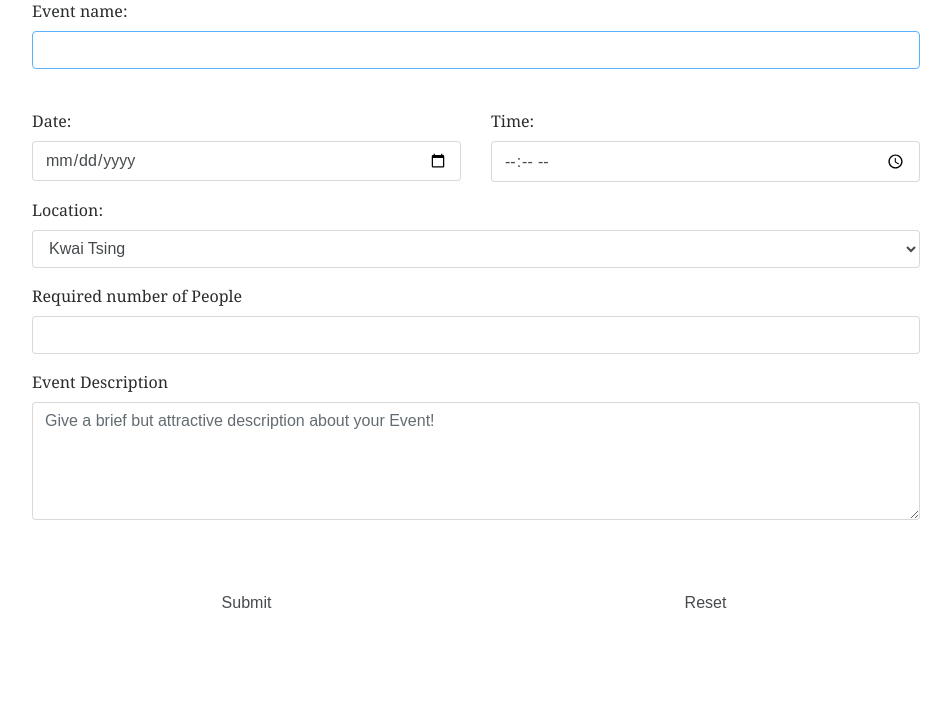
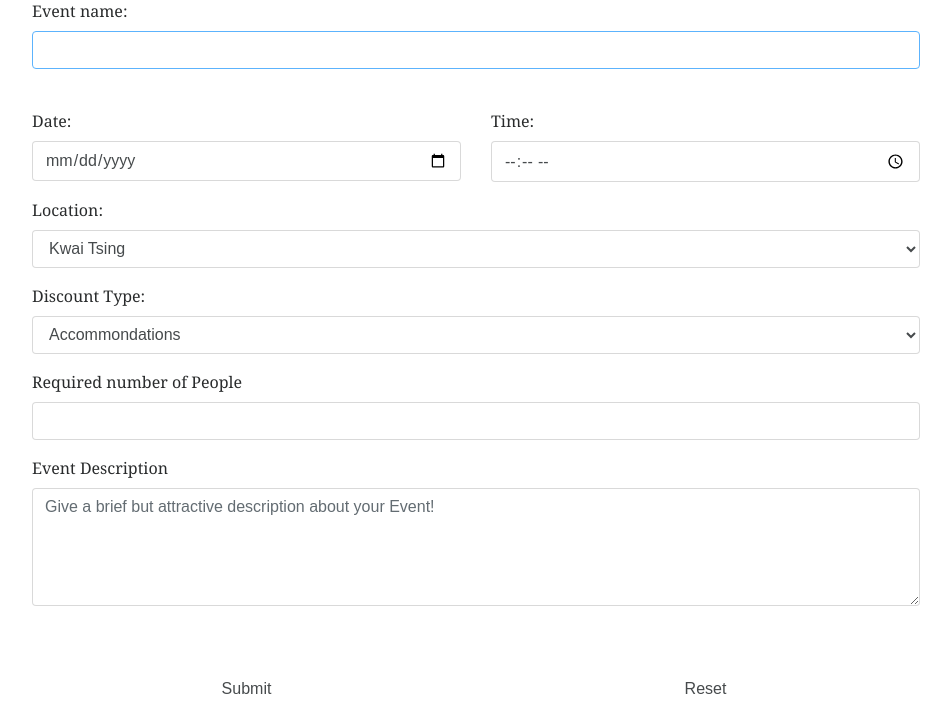
Before and after one commit to GinyWang/2021Hack-1, a Flask app: page /create_room in a window 1280 px wide. Shown: the part 132-840 px from the top of the page, without its empty margins (164-1115 px from the left). Before the commit the page ends 740 px from the top, so only its background shows below. Run offline with Flask 2, Linux system fonts and the light colour scheme; the visitor is signed in with stand-in values (Sample User, id 1); some libraries are stand-ins or nearby versions; some web fonts are replaced.

Commit message:
Add files via upload

```diff
--- a/Package/templates/create_room.html
+++ b/Package/templates/create_room.html
@@ -1,7 +1,7 @@
 <HTML>
 <HEAD>
     <META NAME="GENERATOR" Content="Microsoft Visual Studio">
-    <link href="{{url_for('static',filename='create_room/create_room.css')}}" rel="stylesheet">
+    <link href="create_room.css" rel="stylesheet">
     <link rel="stylesheet" href="https://maxcdn.bootstrapcdn.com/bootstrap/4.0.0-alpha.6/css/bootstrap.min.css">
     <link rel="stylesheet" href="https://cdnjs.cloudflare.com/ajax/libs/font-awesome/4.7.0/css/font-awesome.min.css">
     <link rel="stylesheet" href="https://fonts.googleapis.com/css?family=Adamina">
@@ -17,7 +17,7 @@
         <h2 class="text-center m-5">Please fill out the form to create a room !</h2>
 
 
-    <form action="{{url_for('create_room')}}" method="post" id="CreateEvent">
+    <form action="CreateEvent.html" method="post" id="CreateEvent">
         <div class="form-group">
             <label for="EvName" size="30">Event name:</label><br>
             <input Name="EvName" type="text" autofocus required class="form-control"><br>
@@ -42,14 +42,7 @@
         </div>
 
 
-        <!-- <div class="form-group">
-            <label for="EvType">Discounts type:</label><br>
-            <select Name="EvType" required class="form-control">
-                <option disabled>(Type)</option>
-                <option value="Accommodations">Accommodations</option>
-                <option value="Tickets">Tickets</option>
-                <option value="Cusines">Cusines</option>
-        </div> -->
+
 
         <div class="form-group">
             <label for="EvLoc">Location:</label><br>
@@ -77,8 +70,18 @@
         </div>
 
         <div class="form-group">
+            <label for="EvType">Discount Type:</label><br>
+            <select Name="EvType" required class="form-control">
+                <option disabled>(Type)</option>
+                <option value="Accommondations">Accommondations</option>
+                <option value="Tickets">Tickets</option>
+                <option value="Cuisines">Cuisines</option>
+            </select>
+        </div>
+
+        <div class="form-group">
             <label for="NumPeople">Required number of People</label><br>
-            <input type="number" name="NumPeople" min="2" class="form-control">
+            <input type="number" name="NumPeople" min="0" class="form-control">
         </div>
 
         <div class="form-group">
@@ -100,7 +103,7 @@
 
     </form>
 </div>
-<script type="text/javascript" src="{{url_for('static',filename='create_room/create_room.js')}}"></script>
+<script type="text/javascript" src="create_room.js"></script>
 
 </BODY>
 </HTML>
```
